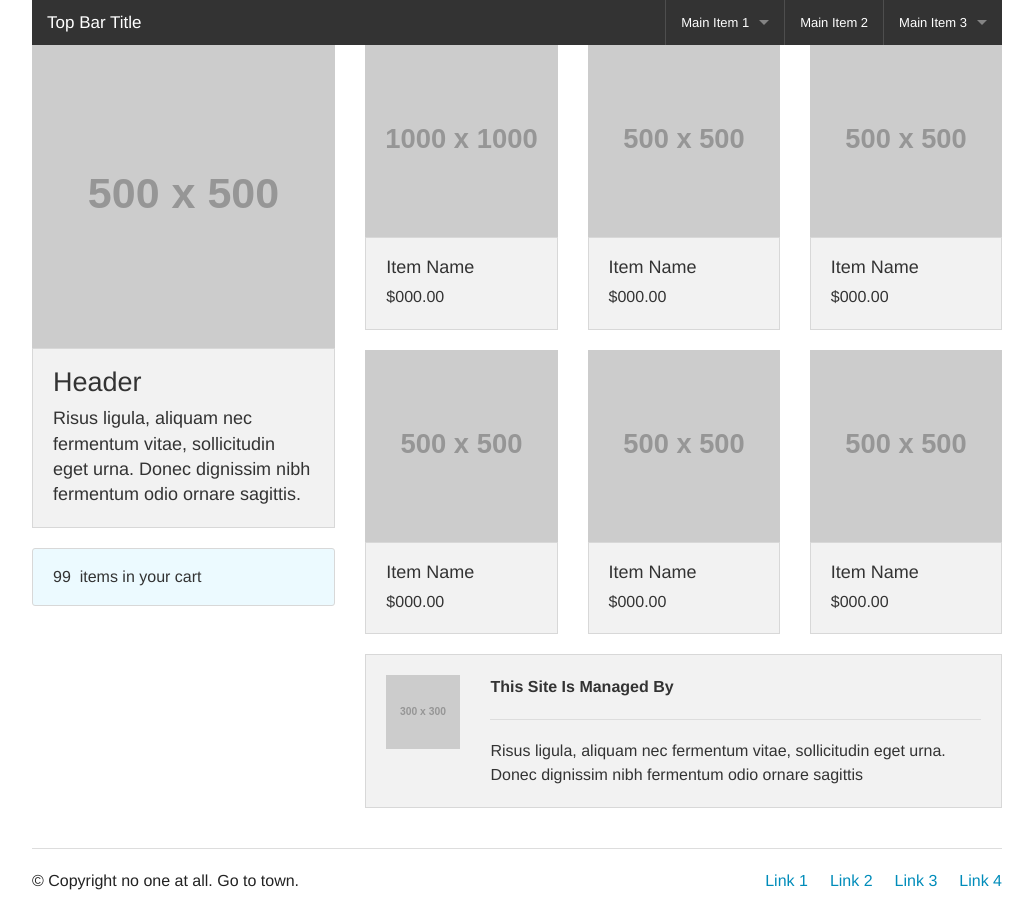
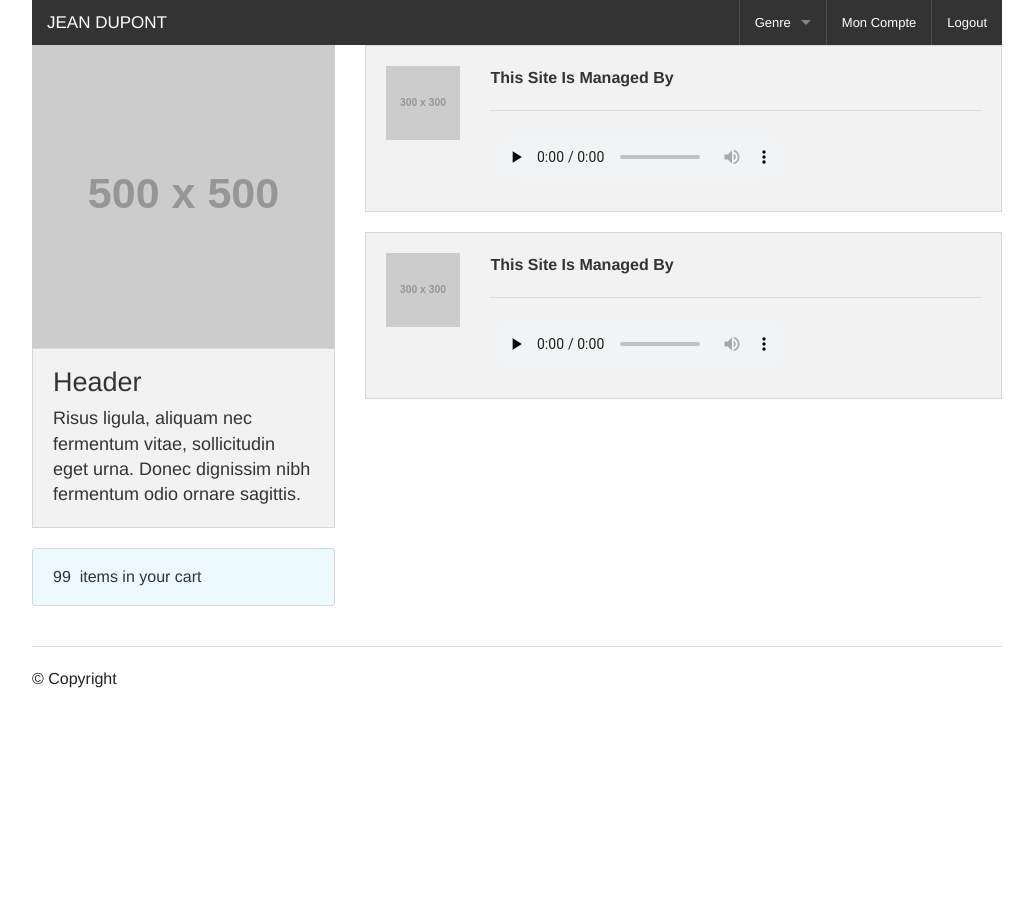
Before and after one commit to Max62/WebServiceProjet, a PHP site: page /vue/accueil.php in a window 1280 px wide. Shown: the whole page, without its empty margins (123-1156 px from the left). After the commit the page ends 688 px from the top, so only its background shows below. Run offline with PHP 8.4, Linux system fonts and the light colour scheme; grey boxes labelled with a size stand in for pictures from a placeholder-image service; some libraries are stand-ins or nearby versions.

Commit message:
serdftyguhjk

```diff
--- a/vue/accueil.php
+++ b/vue/accueil.php
@@ -14,7 +14,7 @@
                         <li class="name">
                             <h1>
                                 <a href="#">
-                                    Top Bar Title
+                                    JEAN DUPONT
                                 </a>
                             </h1>
                         </li>
@@ -26,7 +26,7 @@
                         <ul class="right">
                             <li class="divider"></li>
                             <li class="has-dropdown">
-                                <a href="#">Main Item 1</a>
+                                <a href="#">Genre</a>
                                 <ul class="dropdown">
                                     <li><label>Section Name</label></li>
                                     <li class="has-dropdown">
@@ -52,17 +52,10 @@
                                 </ul>
                             </li>
                             <li class="divider"></li>
-                            <li><a href="#">Main Item 2</a></li>
+                            <li><a href="#">Mon Compte</a></li>
                             <li class="divider"></li>
-                            <li class="has-dropdown">
-                                <a href="#">Main Item 3</a>
-                                <ul class="dropdown">
-                                    <li><a href="#">Dropdown Option</a></li>
-                                    <li><a href="#">Dropdown Option</a></li>
-                                    <li><a href="#">Dropdown Option</a></li>
-                                    <li class="divider"></li>
-                                    <li><a href="#">See all →</a></li>
-                                </ul>
+                            <li>
+                                <a href="#">Logout</a>
                             </li>
                         </ul>
                     </section>
@@ -101,68 +94,9 @@
 
 
             <div class="large-8 columns">
+
                 <div class="row">
 
-                    <div class="large-4 small-6 columns">
-                        <img src="http://placehold.it/1000x1000&text=Thumbnail">
-
-                        <div class="panel">
-                            <h5>Item Name</h5>
-                            <h6 class="subheader">$000.00</h6>
-                        </div>
-                    </div>
-
-                    <div class="large-4 small-6 columns">
-                        <img src="http://placehold.it/500x500&text=Thumbnail">
-
-                        <div class="panel">
-                            <h5>Item Name</h5>
-                            <h6 class="subheader">$000.00</h6>
-                        </div>
-                    </div>
-
-                    <div class="large-4 small-6 columns">
-                        <img src="http://placehold.it/500x500&text=Thumbnail">
-
-                        <div class="panel">
-                            <h5>Item Name</h5>
-                            <h6 class="subheader">$000.00</h6>
-                        </div>
-                    </div>
-
-                    <div class="large-4 small-6 columns">
-                        <img src="http://placehold.it/500x500&text=Thumbnail">
-
-                        <div class="panel">
-                            <h5>Item Name</h5>
-                            <h6 class="subheader">$000.00</h6>
-                        </div>
-                    </div>
-
-                    <div class="large-4 small-6 columns">
-                        <img src="http://placehold.it/500x500&text=Thumbnail">
-
-                        <div class="panel">
-                            <h5>Item Name</h5>
-                            <h6 class="subheader">$000.00</h6>
-                        </div>
-                    </div>
-
-                    <div class="large-4 small-6 columns">
-                        <img src="http://placehold.it/500x500&text=Thumbnail">
-
-                        <div class="panel">
-                            <h5>Item Name</h5>
-                            <h6 class="subheader">$000.00</h6>
-                        </div>
-                    </div>
-                </div>
-
-
-
-
-
-                <div class="row">
                     <div class="large-12 columns">
                         <div class="panel">
                             <div class="row">
@@ -174,7 +108,35 @@
                                 <div class="large-10 small-6 columns">
                                     <strong>This Site Is Managed By<hr/></strong>
 
-                                    Risus ligula, aliquam nec fermentum vitae, sollicitudin eget urna. Donec dignissim nibh fermentum odio ornare sagittis
+                                    <audio controls="controls" preload="none">
+                                        <source src="music.mp3" type="audio/mp3" />
+                                        <source src="music.aac" type="audio/aac" />
+                                        <source src="music.ogg" type="audio/ogg" />
+                                        Votre navigateur n'est pas compatible
+                                    </audio>
+                                </div>
+
+                            </div>
+                        </div>
+                    </div>
+
+                    <div class="large-12 columns">
+                        <div class="panel">
+                            <div class="row">
+
+                                <div class="large-2 small-6 columns">
+                                    <img src="http://placehold.it/300x300&text=Site Owner">
+                                </div>
+
+                                <div class="large-10 small-6 columns">
+                                    <strong>This Site Is Managed By<hr/></strong>
+
+                                    <audio controls="controls" preload="none">
+                                        <source src="music.mp3" type="audio/mp3" />
+                                        <source src="music.aac" type="audio/aac" />
+                                        <source src="music.ogg" type="audio/ogg" />
+                                        Votre navigateur n'est pas compatible
+                                    </audio>
                                 </div>
 
                             </div>
@@ -195,26 +157,11 @@
                 <div class="row">
 
                     <div class="large-6 columns">
-                        <p>© Copyright no one at all. Go to town.</p>
+                        <p>© Copyright</p>
                     </div>
-
-                    <div class="large-6 columns">
-                        <ul class="inline-list right">
-                            <li><a href="#">Link 1</a></li>
-                            <li><a href="#">Link 2</a></li>
-                            <li><a href="#">Link 3</a></li>
-                            <li><a href="#">Link 4</a></li>
-                        </ul>
-                    </div>
-
                 </div>
             </div>
         </footer>
-
-
-
-    </div>
-</div>
 
 
 
```
